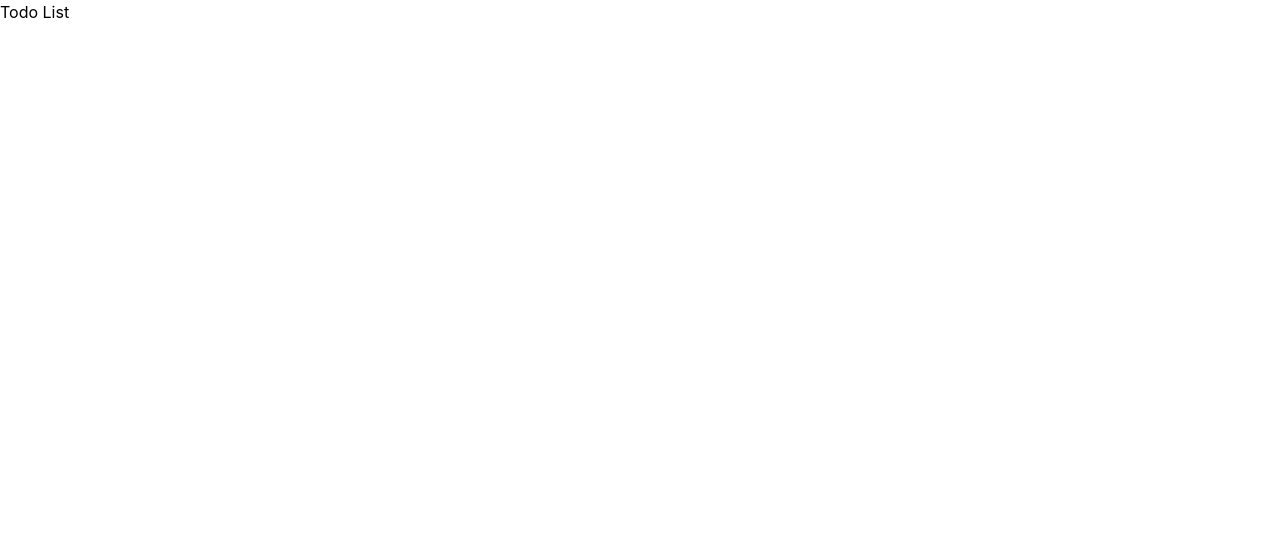
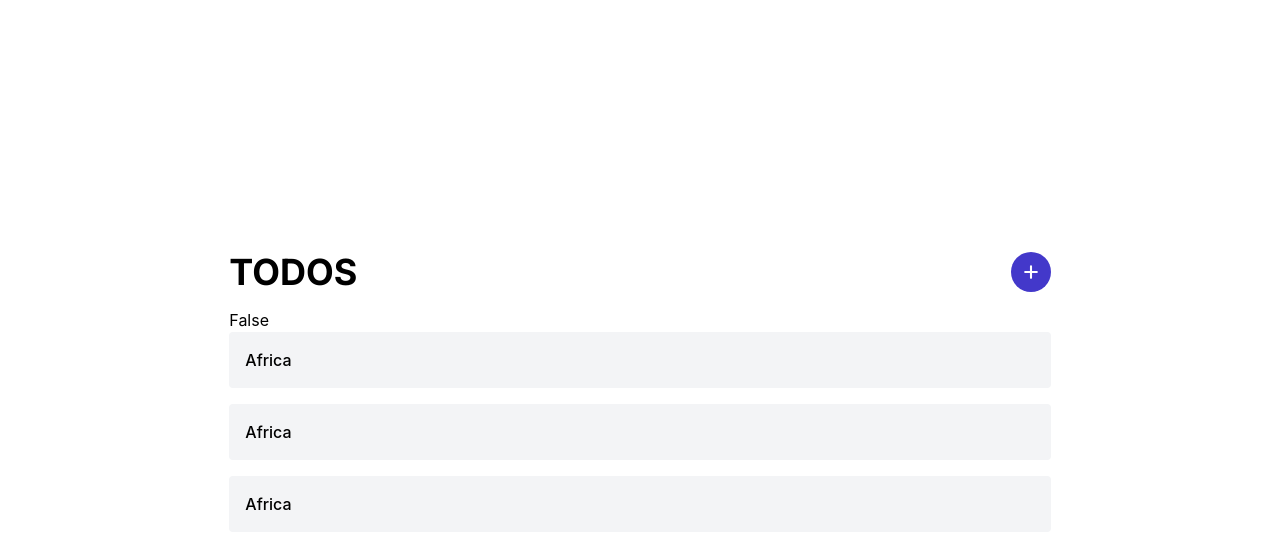
Before and after one commit to syj7421/Todo-list-v2, a React (Create React App) app: page /todo in a window 1280 px wide. Shown: the top 548 px of the page. Built offline with nearby package versions, Linux system fonts and the light colour scheme.

Commit message:
able to pass username to todo list

```diff
--- a/public/index.html
+++ b/public/index.html
@@ -3,41 +3,17 @@
   <head>
     <meta charset="utf-8" />
     <link rel="icon" href="%PUBLIC_URL%/favicon.ico" />
+    <link href="https://fonts.googleapis.com/css2?family=Inter:wght@400;700&display=swap" rel="stylesheet">
+
     <meta name="viewport" content="width=device-width, initial-scale=1" />
     <meta name="theme-color" content="#000000" />
-    <meta
-      name="description"
-      content="Web site created using create-react-app"
-    />
+    <meta name="description" content="Web site created using create-react-app" />
     <link rel="apple-touch-icon" href="%PUBLIC_URL%/logo192.png" />
-    <!--
-      manifest.json provides metadata used when your web app is installed on a
-      user's mobile device or desktop. See https://developers.google.com/web/fundamentals/web-app-manifest/
-    -->
     <link rel="manifest" href="%PUBLIC_URL%/manifest.json" />
-    <!--
-      Notice the use of %PUBLIC_URL% in the tags above.
-      It will be replaced with the URL of the `public` folder during the build.
-      Only files inside the `public` folder can be referenced from the HTML.
-
-      Unlike "/favicon.ico" or "favicon.ico", "%PUBLIC_URL%/favicon.ico" will
-      work correctly both with client-side routing and a non-root public URL.
-      Learn how to configure a non-root public URL by running `npm run build`.
-    -->
     <title>React App</title>
   </head>
   <body>
     <noscript>You need to enable JavaScript to run this app.</noscript>
     <div id="root"></div>
-    <!--
-      This HTML file is a template.
-      If you open it directly in the browser, you will see an empty page.
-
-      You can add webfonts, meta tags, or analytics to this file.
-      The build step will place the bundled scripts into the <body> tag.
-
-      To begin the development, run `npm start` or `yarn start`.
-      To create a production bundle, use `npm run build` or `yarn build`.
-    -->
   </body>
 </html>
--- a/src/components/LoginPage.jsx
+++ b/src/components/LoginPage.jsx
@@ -15,8 +15,9 @@ const LoginPage = () => {
     });
 
     const data = await response.json();
+    console.log(data);  // Check the server response
     if (data.success) {
-      navigate('/todo');
+      navigate('/todo', { state: { username: username } });
     } else {
       alert('Invalid credentials');
     }
@@ -25,7 +26,7 @@ const LoginPage = () => {
   return (
     <div className="flex min-h-screen items-center justify-center px-6 lg:px-8">
       <div className="w-full max-w-md">
-        <h1 className="text-center text-3xl font-bold tracking-tight text-gray-900">Welcome !</h1>
+        <h1 className="text-center text-3xl font-bold tracking-tight text-gray-900">Welcome!</h1>
         <form onSubmit={handleSubmit} className="mt-8 space-y-6">
           <div className="space-y-4">
             <div>
@@ -56,17 +57,13 @@ const LoginPage = () => {
             Login
           </button>
         </form>
-        <p class="mt-10 text-center text-sm text-gray-500">
+        <p className="mt-10 text-center text-sm text-gray-500">
           Not a user yet?
-          <a href="#" class="font-semibold leading-6 text-indigo-600 hover:text-indigo-500"> Sign Up</a>
+          <a href="#" className="font-semibold leading-6 text-indigo-600 hover:text-indigo-500"> Sign Up</a>
         </p>
       </div>
     </div>
   );
-
-
-
-
 };
 
 export default LoginPage;
--- /dev/null
+++ b/src/components/Todo.jsx
@@ -0,0 +1,25 @@
+import React from "react";
+
+function Todo() {
+  return (
+    <div className="w-full mb-4">
+      <div className="bg-gray-100 rounded flex p-4 items-center">
+        {/* <svg
+          fill="none"
+          stroke="currentColor"
+          strokeLinecap="round"
+          strokeLinejoin="round"
+          strokeWidth="3"
+          className="text-indigo-500 w-6 h-6 flex-shrink-0 mr-4"
+          viewBox="0 0 24 24"
+        >
+          <path d="M22 11.08V12a10 10 0 11-5.93-9.14"></path>
+          <path d="M22 4L12 14.01l-3-3"></path>
+        </svg> */}
+        <span className="font-medium">Africa</span>
+      </div>
+    </div>
+  );
+}
+
+export default Todo;
--- a/src/components/TodoContent.jsx
+++ b/src/components/TodoContent.jsx
@@ -1,7 +1,16 @@
 import React from "react";
+import Todo from "./Todo";
 
-function TodoContent(){
-  return <div></div>
+function TodoContent({ username }) {
+  return (
+    <div className="w-full">
+      {username ? "True" : "False"}
+      {username && <div className="mb-4 text-lg font-bold">Logged in as: {username}</div>}
+      <Todo />
+      <Todo />
+      <Todo />
+    </div>
+  );
 }
 
 export default TodoContent;
--- a/src/components/TodoHeader.jsx
+++ b/src/components/TodoHeader.jsx
@@ -1,7 +1,38 @@
 import React from "react";
 
-function TodoHeader(){
-  return <div></div>
+function TodoHeader({ username }) {
+  return (
+    <div className="flex justify-between w-full mb-4">
+      <h1 className="font-inter text-4xl font-extrabold">TODOS</h1>
+      <div>
+
+        {username && <span className="mr-4 text-lg">Hello, {username}!</span>}
+
+        <button
+          type="button"
+          className="text-white bg-indigo-700 hover:bg-blue-800 focus:ring-4 focus:outline-none focus:ring-blue-300 font-medium rounded-full text-sm p-2.5 text-center inline-flex items-center dark:bg-blue-600 dark:hover:bg-blue-700 dark:focus:ring-blue-800"
+        >
+          <svg
+            className="w-5 h-5 text-white dark:text-white"
+            aria-hidden="true"
+            xmlns="http://www.w3.org/2000/svg"
+            width="24"
+            height="24"
+            fill="none"
+            viewBox="0 0 24 24"
+          >
+            <path
+              stroke="currentColor"
+              strokeLinecap="round"
+              strokeLinejoin="round"
+              strokeWidth="2.5"
+              d="M5 12h14m-7 7V5"
+            />
+          </svg>
+        </button>
+      </div>
+    </div>
+  );
 }
 
 export default TodoHeader;
--- a/src/components/TodoPage.jsx
+++ b/src/components/TodoPage.jsx
@@ -1,10 +1,16 @@
 import React from 'react';
+import { useLocation } from 'react-router-dom';
+import TodoContent from './TodoContent';
+import TodoHeader from './TodoHeader';
 
 const TodoPage = () => {
+  const location = useLocation();
+  const { username } = location.state || {};
+
   return (
-    <div>
-      <h1>Todo List</h1>
-      {/* Add your Todo List implementation here */}
+    <div className="flex flex-col items-center justify-center min-h-screen w-full px-4 md:w-4/5 lg:w-2/3 max-w-screen-lg mx-auto">
+      <TodoHeader username={username} />
+      <TodoContent username={username} />
     </div>
   );
 };
--- a/src/index.css
+++ b/src/index.css
@@ -1,6 +1,6 @@
-@tailwind base;
-@tailwind components;
-@tailwind utilities;
+@import 'tailwindcss/base';
+@import 'tailwindcss/components';
+@import 'tailwindcss/utilities';
 
 body {
   margin: 0;
@@ -15,3 +15,7 @@ code {
   font-family: source-code-pro, Menlo, Monaco, Consolas, 'Courier New',
     monospace;
 }
+
+.w-80p {
+  width: 80%;
+}
--- a/tailwind.config.js
+++ b/tailwind.config.js
@@ -1,9 +1,13 @@
 module.exports = {
   content: [
-    "./src/**/*.{js,jsx,ts,tsx}", // Add this line
+    "./src/**/*.{js,jsx,ts,tsx}", // This ensures Tailwind processes all JS/JSX/TS/TSX files in the src directory
   ],
   theme: {
-    extend: {},
+    extend: {
+      fontFamily: {
+        inter: ['Inter', 'sans-serif'],
+      },
+    },
   },
-  plugins: [require('@tailwindcss/forms'),],
-}
+  plugins: [require('@tailwindcss/forms')],
+};
```
Also changed, not shown: src/components/LoginPage.css (deleted).
